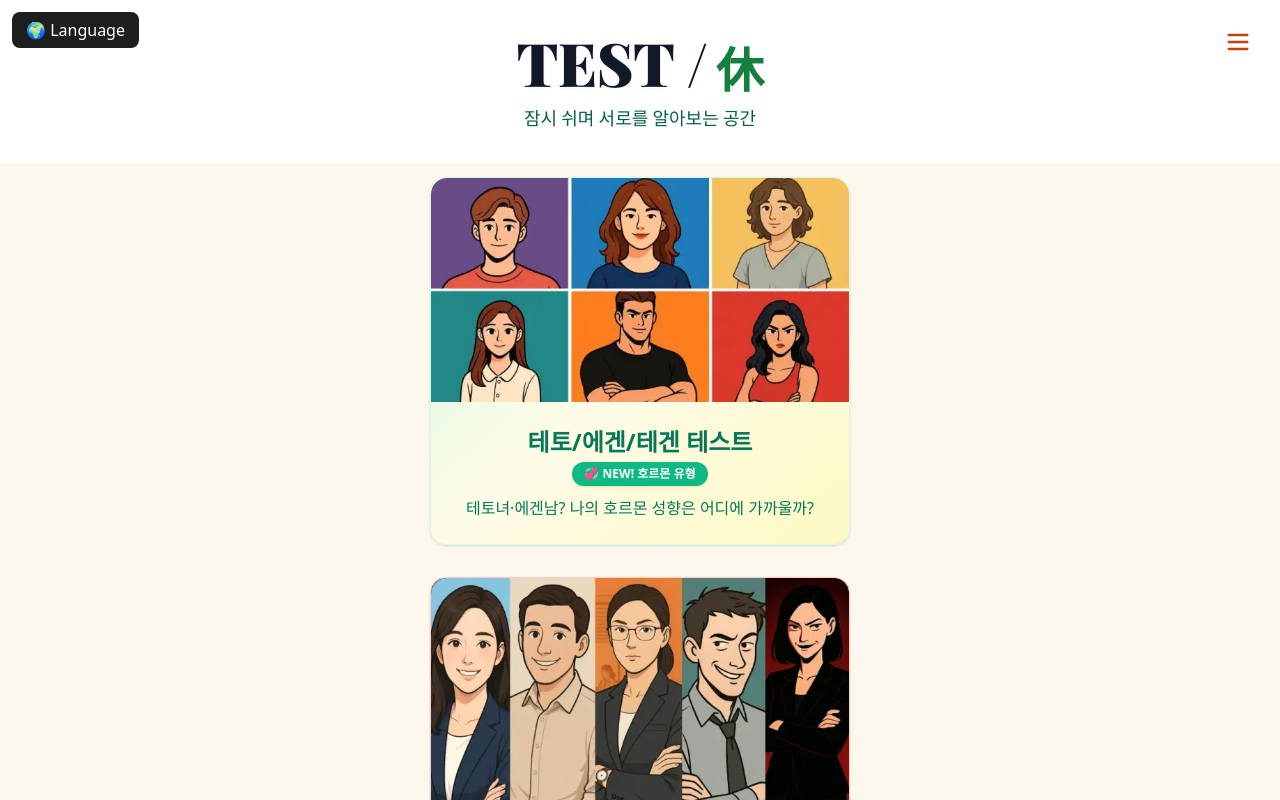
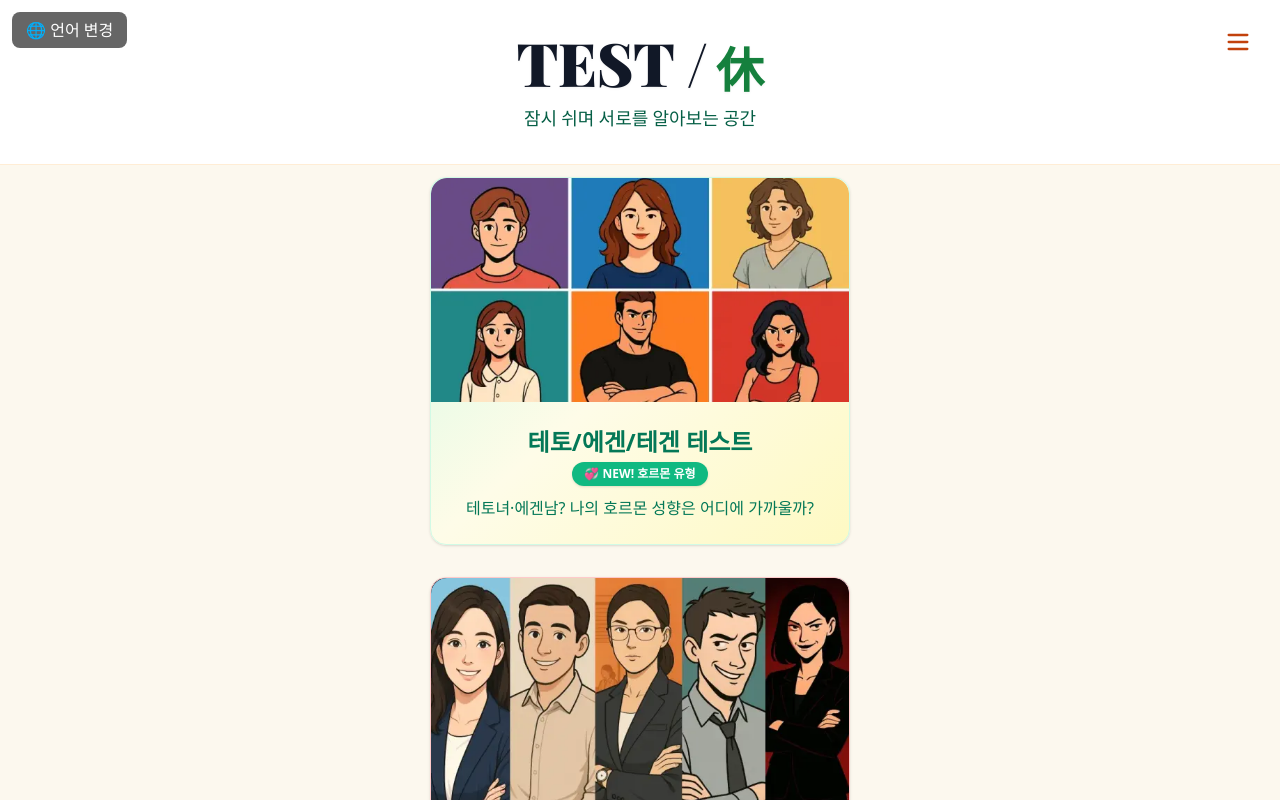
Before and after one commit to ParkHugh/TestHugh, a Next.js app: page / in a window 1280 px wide. Shown: the top 800 px of the page. Built offline with nearby package versions, Linux system fonts and the light colour scheme.

Commit message:
language3

```diff
--- a/pages/_app.js
+++ b/pages/_app.js
@@ -1,35 +1,49 @@
 import "@/styles/globals.css";
 import Head from "next/head";
-import { useEffect } from "react";
+import { useEffect, useState } from "react";
 
 export default function App({ Component, pageProps }) {
+  const [isTranslateReady, setIsTranslateReady] = useState(false);
+
   useEffect(() => {
+    // 구글 번역 스크립트 로드
     const script = document.createElement("script");
     script.src =
       "//translate.google.com/translate_a/element.js?cb=googleTranslateElementInit";
     script.async = true;
     document.body.appendChild(script);
 
+    // 콜백 함수 전역에 등록
     window.googleTranslateElementInit = function () {
       new window.google.translate.TranslateElement(
         {
           pageLanguage: "ko",
-          includedLanguages: "ko,en,es",
+          includedLanguages: "ko,en,ja",
           layout: window.google.translate.TranslateElement.InlineLayout.SIMPLE,
-          autoDisplay: false,
         },
         "google_translate_element"
       );
     };
+
+    // ✅ 드롭다운 로딩 완료 기다리기
+    const interval = setInterval(() => {
+      const combo = document.querySelector(".goog-te-combo");
+      if (combo) {
+        setIsTranslateReady(true);
+        clearInterval(interval);
+      }
+    }, 300); // 0.3초 간격으로 계속 확인
+
+    return () => clearInterval(interval);
   }, []);
 
   const triggerTranslate = () => {
     const combo = document.querySelector(".goog-te-combo");
     if (combo) {
       combo.focus();
-      combo.click(); // 사용자가 선택 가능하게 포커싱
+      combo.click();
     } else {
-      alert("번역 위젯이 아직 로딩되지 않았습니다. 잠시 후 다시 시도해 주세요.");
+      alert("번역 위젯이 아직 로딩되지 않았습니다. 잠시 후 다시 시도해주세요.");
     }
   };
 
@@ -39,32 +53,32 @@ export default function App({ Component, pageProps }) {
         <link rel="icon" href="/favicon.ico" />
       </Head>
 
-      {/* ✅ 구글 번역 요소는 숨기지 않고 화면 밖으로 */}
+      {/* 구글 위젯은 화면 밖에 배치 */}
       <div
         id="google_translate_element"
         style={{
           position: "fixed",
-          top: "-1000px", // 화면 밖으로 숨김
-          left: "0",
+          top: "-1000px",
+          left: 0,
         }}
       />
 
-      {/* ✅ 커스텀 버튼 */}
+      {/* 🌐 버튼 (로딩 전엔 비활성화) */}
       <div
         style={{
           position: "fixed",
           top: 12,
           left: 12,
-          background: "#1e1e1e",
+          background: isTranslateReady ? "#1e1e1e" : "#666",
           color: "#fff",
           padding: "6px 14px",
           borderRadius: "8px",
-          cursor: "pointer",
+          cursor: isTranslateReady ? "pointer" : "not-allowed",
           zIndex: 9999,
         }}
-        onClick={triggerTranslate}
+        onClick={isTranslateReady ? triggerTranslate : null}
       >
-        🌍 Language
+        🌐 언어 변경
       </div>
 
       <Component {...pageProps} />
```
